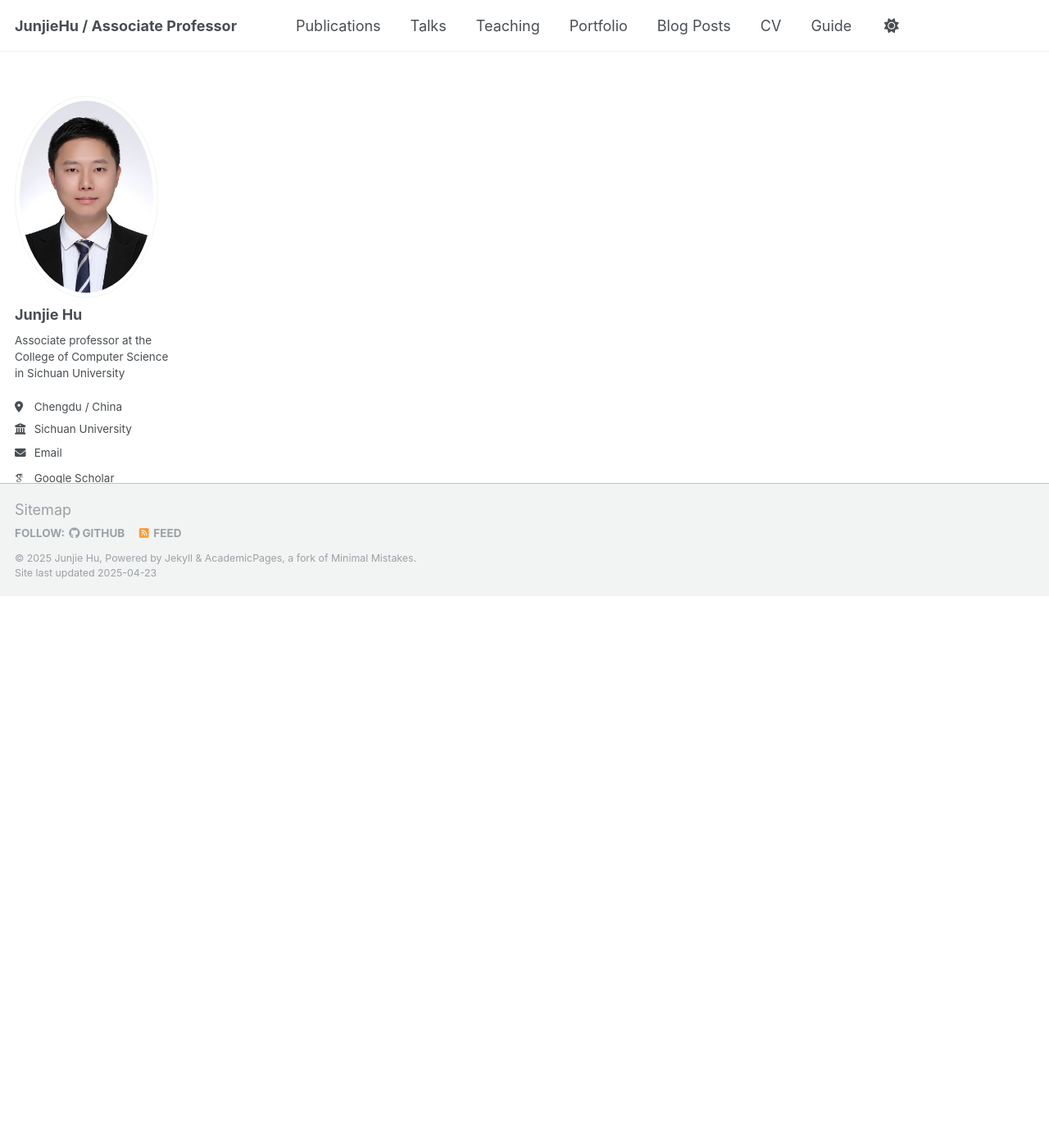
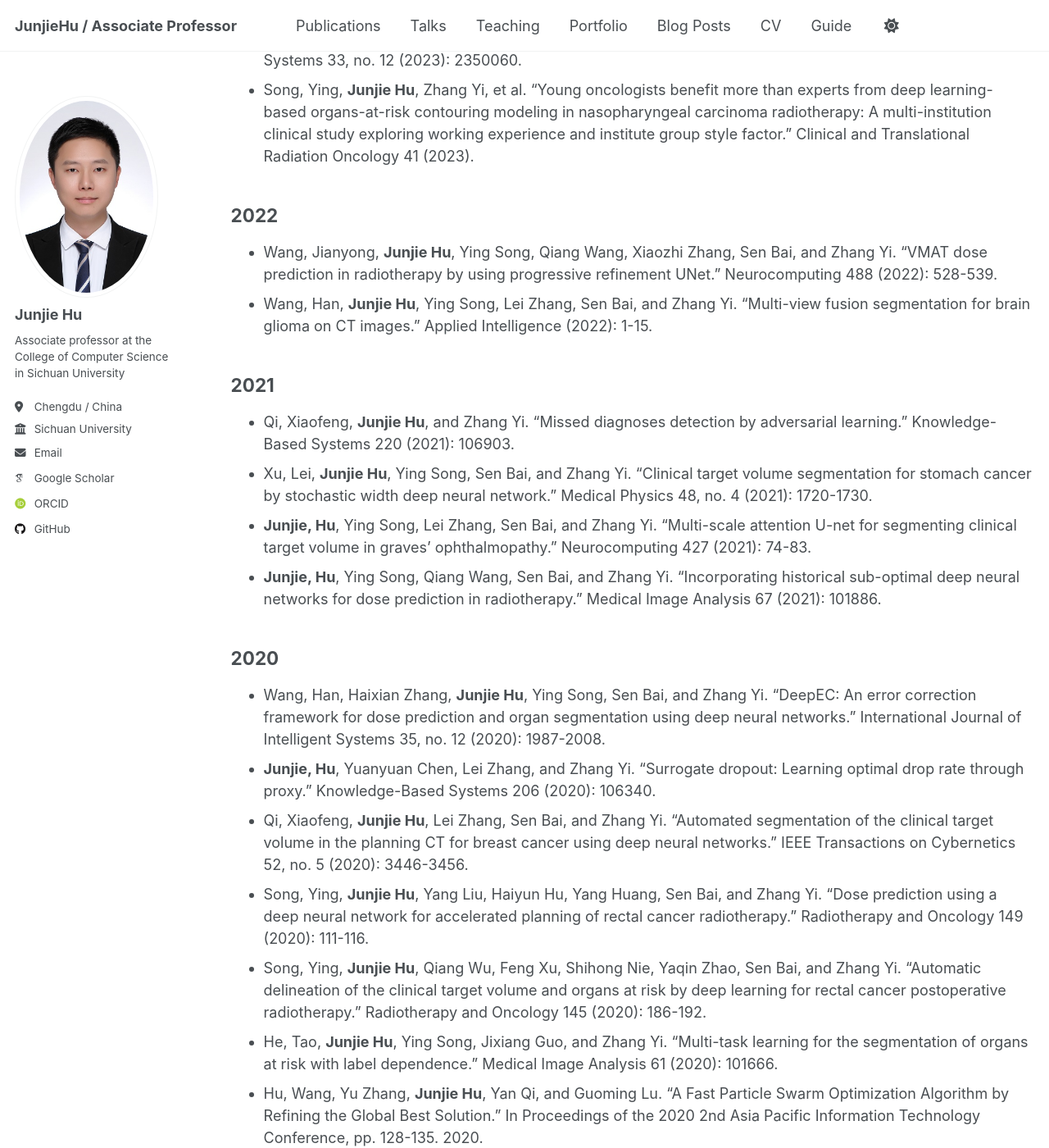
Before and after one commit to JunjieHuSCU/junjiehuscu.github.io, a Jekyll site: the page built from _pages/publications.md, in a window 1280 px wide and 1400 px high, scrolled down 673 px. Shown: the whole window at 82% size. Built offline with Jekyll 4.4.1, drawn with Linux system fonts in a browser that asks for light colours; some web fonts are replaced; some of the changed text lies outside the part shown.

Commit message:
update publiction.md

```diff
--- a/_pages/publications.md
+++ b/_pages/publications.md
@@ -4,6 +4,47 @@ title: "Publications"
 permalink: /publications/
 author_profile: true
 ---
-## Journal Publications
+# Journal Publications
 
-## Conference Publications
+## 2024
+- Yu, Chengrong, Ying Song, Qiang Wang, Shengqian Zhu, Zhang Yi, and **Junjie Hu**. "Leveraging denoising diffusion probabilistic model to improve the multi-thickness CT segmentation." Neurocomputing 610 (2024): 128573.
+- Zhu, Shengqian, Chengrong Yu, and **Junjie Hu**. "Regularizing deep neural networks for medical image analysis with augmented batch normalization." Applied Soft Computing 154 (2024): 111337.
+- **Junjie Hu**, Chengrong Yu, Shengqian Zhu, and Haixian Zhang. "Incorporating Adaptive Sparse Graph Convolutional Neural Networks for Segmentation of Organs at Risk in Radiotherapy." International Journal of Intelligent Systems 2024, no. 1 (2024): 1728801.
+- Niu, Hao, Yuxiang Zhou, Xiaohao Yan, Jun Wu, Yuncheng Shen, Zhang Yi, and **Junjie Hu**. "On the applications of neural ordinary differential equations in medical image analysis." Artificial Intelligence Review 57, no. 9 (2024): 236.
+
+## 2023
+- **Junjie Hu**, Chengrong Yu, Zhang Yi, and Haixian Zhang. "Enhancing robustness of medical image segmentation model with neural memory ordinary differential equation." International Journal of Neural Systems 33, no. 12 (2023): 2350060.
+- Song, Ying, **Junjie Hu**, Zhang Yi, et al. "Young oncologists benefit more than experts from deep learning-based organs-at-risk contouring modeling in nasopharyngeal carcinoma radiotherapy: A multi-institution clinical study exploring working experience and institute group style factor." Clinical and Translational Radiation Oncology 41 (2023).
+
+## 2022
+- Wang, Jianyong, **Junjie Hu**, Ying Song, Qiang Wang, Xiaozhi Zhang, Sen Bai, and Zhang Yi. "VMAT dose prediction in radiotherapy by using progressive refinement UNet." Neurocomputing 488 (2022): 528-539.
+- Wang, Han, **Junjie Hu**, Ying Song, Lei Zhang, Sen Bai, and Zhang Yi. "Multi-view fusion segmentation for brain glioma on CT images." Applied Intelligence (2022): 1-15.
+
+## 2021
+- Qi, Xiaofeng, **Junjie Hu**, and Zhang Yi. "Missed diagnoses detection by adversarial learning." Knowledge-Based Systems 220 (2021): 106903.
+- Xu, Lei, **Junjie Hu**, Ying Song, Sen Bai, and Zhang Yi. "Clinical target volume segmentation for stomach cancer by stochastic width deep neural network." Medical Physics 48, no. 4 (2021): 1720-1730.
+- **Junjie, Hu**, Ying Song, Lei Zhang, Sen Bai, and Zhang Yi. "Multi-scale attention U-net for segmenting clinical target volume in graves’ ophthalmopathy." Neurocomputing 427 (2021): 74-83.
+- **Junjie, Hu**, Ying Song, Qiang Wang, Sen Bai, and Zhang Yi. "Incorporating historical sub-optimal deep neural networks for dose prediction in radiotherapy." Medical Image Analysis 67 (2021): 101886.
+
+## 2020
+- Wang, Han, Haixian Zhang, **Junjie Hu**, Ying Song, Sen Bai, and Zhang Yi. "DeepEC: An error correction framework for dose prediction and organ segmentation using deep neural networks." International Journal of Intelligent Systems 35, no. 12 (2020): 1987-2008.
+- **Junjie, Hu**, Yuanyuan Chen, Lei Zhang, and Zhang Yi. "Surrogate dropout: Learning optimal drop rate through proxy." Knowledge-Based Systems 206 (2020): 106340.
+- Qi, Xiaofeng, **Junjie Hu**, Lei Zhang, Sen Bai, and Zhang Yi. "Automated segmentation of the clinical target volume in the planning CT for breast cancer using deep neural networks." IEEE Transactions on Cybernetics 52, no. 5 (2020): 3446-3456.
+- Song, Ying, **Junjie Hu**, Yang Liu, Haiyun Hu, Yang Huang, Sen Bai, and Zhang Yi. "Dose prediction using a deep neural network for accelerated planning of rectal cancer radiotherapy." Radiotherapy and Oncology 149 (2020): 111-116.
+- Song, Ying, **Junjie Hu**, Qiang Wu, Feng Xu, Shihong Nie, Yaqin Zhao, Sen Bai, and Zhang Yi. "Automatic delineation of the clinical target volume and organs at risk by deep learning for rectal cancer postoperative radiotherapy." Radiotherapy and Oncology 145 (2020): 186-192.
+- He, Tao, **Junjie Hu**, Ying Song, Jixiang Guo, and Zhang Yi. "Multi-task learning for the segmentation of organs at risk with label dependence." Medical Image Analysis 61 (2020): 101666.
+- Hu, Wang, Yu Zhang, **Junjie Hu**, Yan Qi, and Guoming Lu. "A Fast Particle Swarm Optimization Algorithm by Refining the Global Best Solution." In Proceedings of the 2020 2nd Asia Pacific Information Technology Conference, pp. 128-135. 2020.
+
+## 2019
+- Wu, Bolin, Wang Hu, **Junjie Hu**, and Gary G. Yen. "Adaptive multiobjective particle swarm optimization based on evolutionary state estimation." IEEE Transactions on Cybernetics 51, no. 7 (2019): 3738-3751.
+- Huang, Yueyao, and **Junjie Hu**. "Residual neural network based classification of macular edema in oct." In 2019 IEEE 31st International Conference on Tools with Artificial Intelligence (ICTAI), pp. 736-743. IEEE, 2019.
+- Zhang, Wei, Jie Zhong, Shijun Yang, Zhentao Gao, **Junjie Hu**, Yuanyuan Chen, and Zhang Yi. "Automated identification and grading system of diabetic retinopathy using deep neural networks." Knowledge-Based Systems 175 (2019): 12-25.
+- **Junjie, Hu**, Yuanyuan Chen, and Zhang Yi. "Automated segmentation of macular edema in OCT using deep neural networks." Medical image analysis 55 (2019): 216-227.
+
+## 2018
+- Wang, Jianyong, Rong Ju, Yuanyuan Chen, Lei Zhang, **Junjie Hu**, Yu Wu, Wentao Dong, Jie Zhong, and Zhang Yi. "Automated retinopathy of prematurity screening using deep neural networks." EBioMedicine 35 (2018): 361-368.
+- **Junjie, Hu**, Yuanyuan Chen, Jie Zhong, Rong Ju, and Zhang Yi. "Automated analysis for retinopathy of prematurity by deep neural networks." IEEE transactions on medical imaging 38, no. 1 (2018): 269-279.
+
+# Conference Publications
+
+# 2025
```
